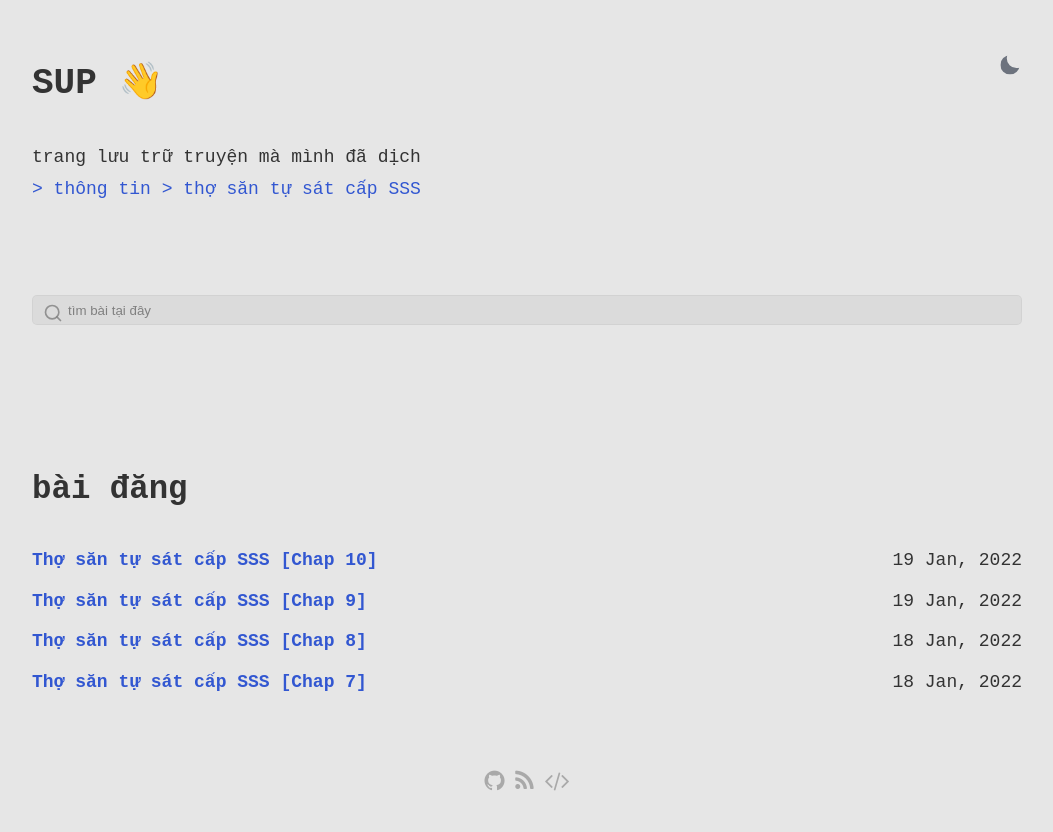
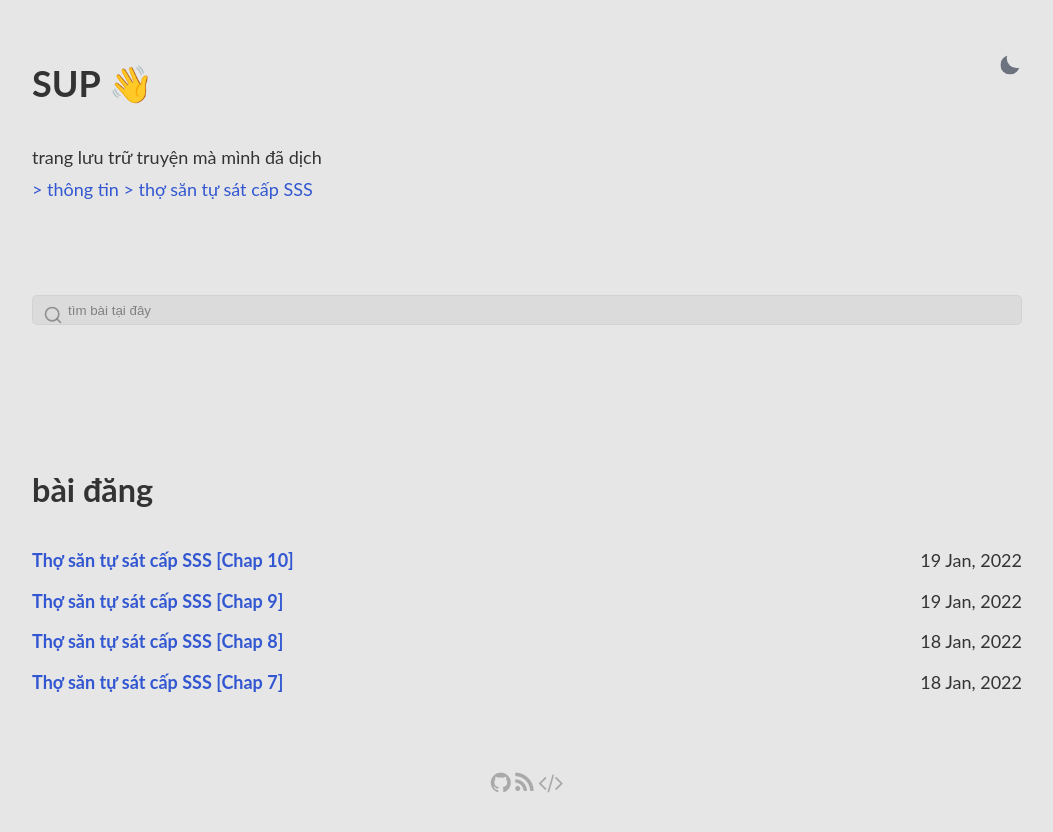
Before and after one commit to kuhekin/gesko, a Jekyll site: the page built from index.html, in a window 1280 px wide. Shown: the top 832 px of the page, without its empty margins (113-1166 px from the left). Built offline with Jekyll 4.4.1, drawn with Linux system fonts in a browser that asks for light colours.

Commit message:
Update _main.scss

```diff
--- a/_sass/_main.scss
+++ b/_sass/_main.scss
@@ -34,7 +34,7 @@ html {
 
 html,
 html[data-theme="light"] {
-	--text-font: San-serif;
+	--text-font: Lato;
 	--source-code-font: Source Code Pro;
 	--very-light-text-color: rgb(222, 222, 222);
 	--light-text-color: rgb(89, 183, 255);
@@ -98,7 +98,7 @@ html[data-theme="light"] {
 }
 
 html[data-theme="dark"] {
-	--text-font: San-serif;
+	--text-font: Lato;
 	--source-code-font: Source Code Pro;
 	--very-light-text-color: #EEE;
 	--light-text-color: #c4bbf0;
```
